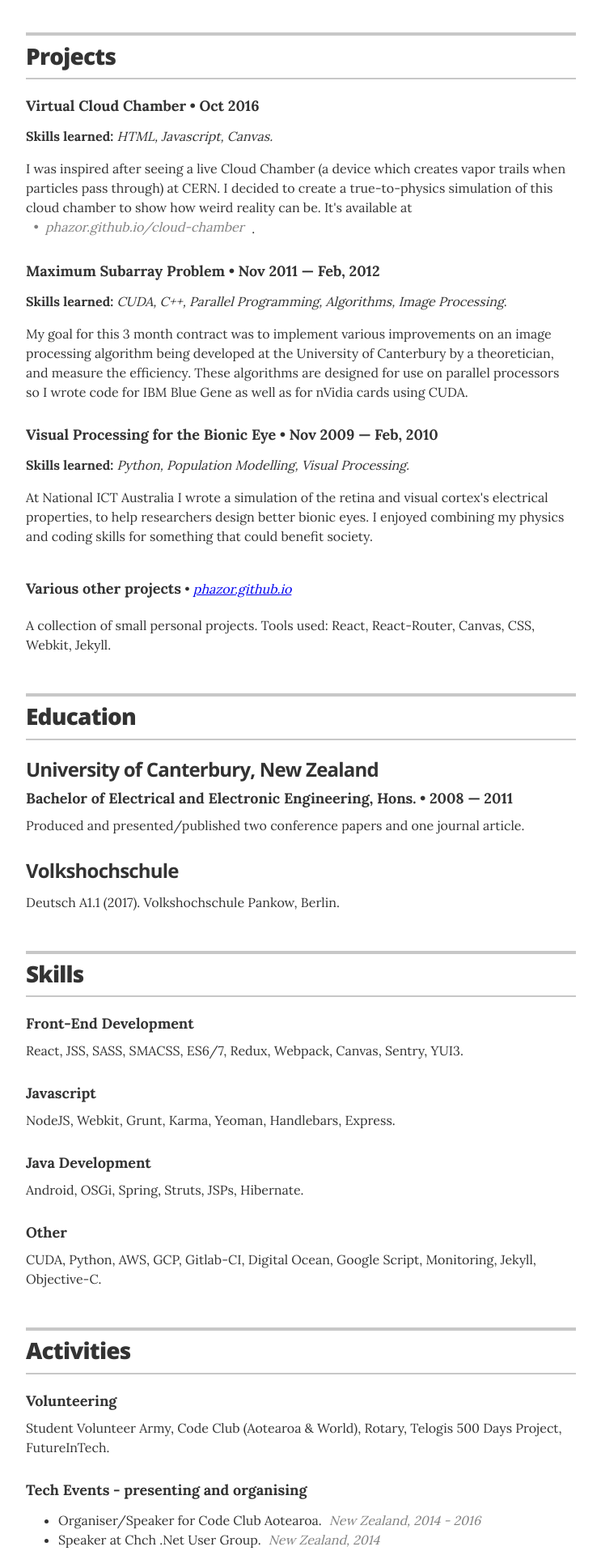
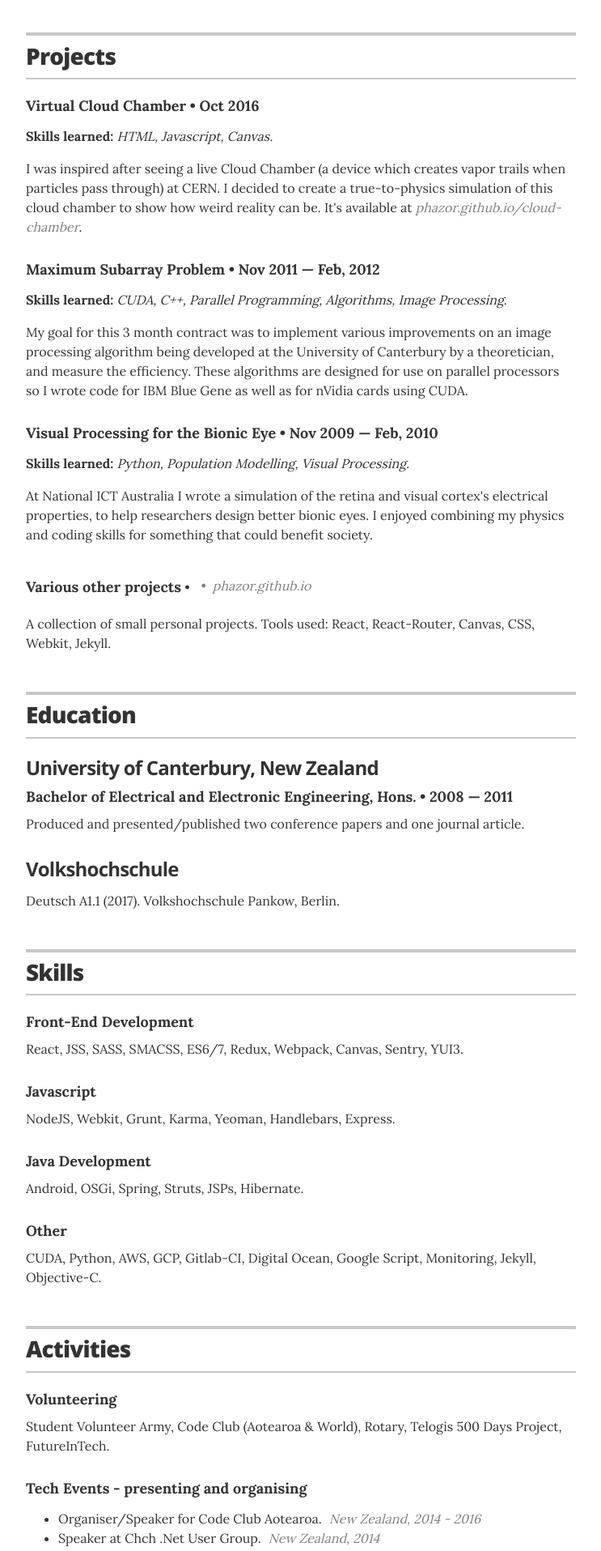
Before and after one commit to phazor/about-me, a Jekyll site: the page built from index.html, in a window 1280 px wide. Shown: the part 2087-4002 px from the top of the page at 81% size, without its empty margins (268-1011 px from the left). Built offline with Jekyll 4.4.1, drawn with Linux system fonts in a browser that asks for light colours.

Commit message:
move class

```diff
--- a/_layouts/resume.html
+++ b/_layouts/resume.html
@@ -138,7 +138,7 @@
         <div class="resume-item">
           <h4 class="resume-item-details">Virtual Cloud Chamber &bull; Oct 2016</h4>
           <p><b>Skills learned:</b> <i>HTML, Javascript, Canvas.</i></p>
-          <p class="resume-item-copy">I was inspired after seeing a live Cloud Chamber (a device which creates vapor trails when particles pass through) at CERN. I decided to create a true-to-physics simulation of this cloud chamber to show how weird reality can be. It's available at <i><a class="resume-item-link new-window" href="https://phazor.github.io/cloud-chamber">phazor.github.io/cloud-chamber</a></i>.</p>
+          <p class="resume-item-copy">I was inspired after seeing a live Cloud Chamber (a device which creates vapor trails when particles pass through) at CERN. I decided to create a true-to-physics simulation of this cloud chamber to show how weird reality can be. It's available at <i><a class="new-window" href="https://phazor.github.io/cloud-chamber">phazor.github.io/cloud-chamber</a></i>.</p>
         </div>
 
         <div class="resume-item">
@@ -155,7 +155,7 @@
         </div>
 
         <div class="resume-item">
-          <h4 class="resume-item-details no-break">Various other projects</h4> &bull; <i><a class="new-window" href="https://phazor.github.io/">phazor.github.io</a></i>
+          <h4 class="resume-item-details no-break">Various other projects</h4> &bull; <i><a class="resume-item-link new-window" href="https://phazor.github.io/">phazor.github.io</a></i>
           <p class="resume-item-copy">A collection of small personal projects. Tools used: React, React-Router, Canvas, CSS, Webkit, Jekyll.
         </div>
 
```
